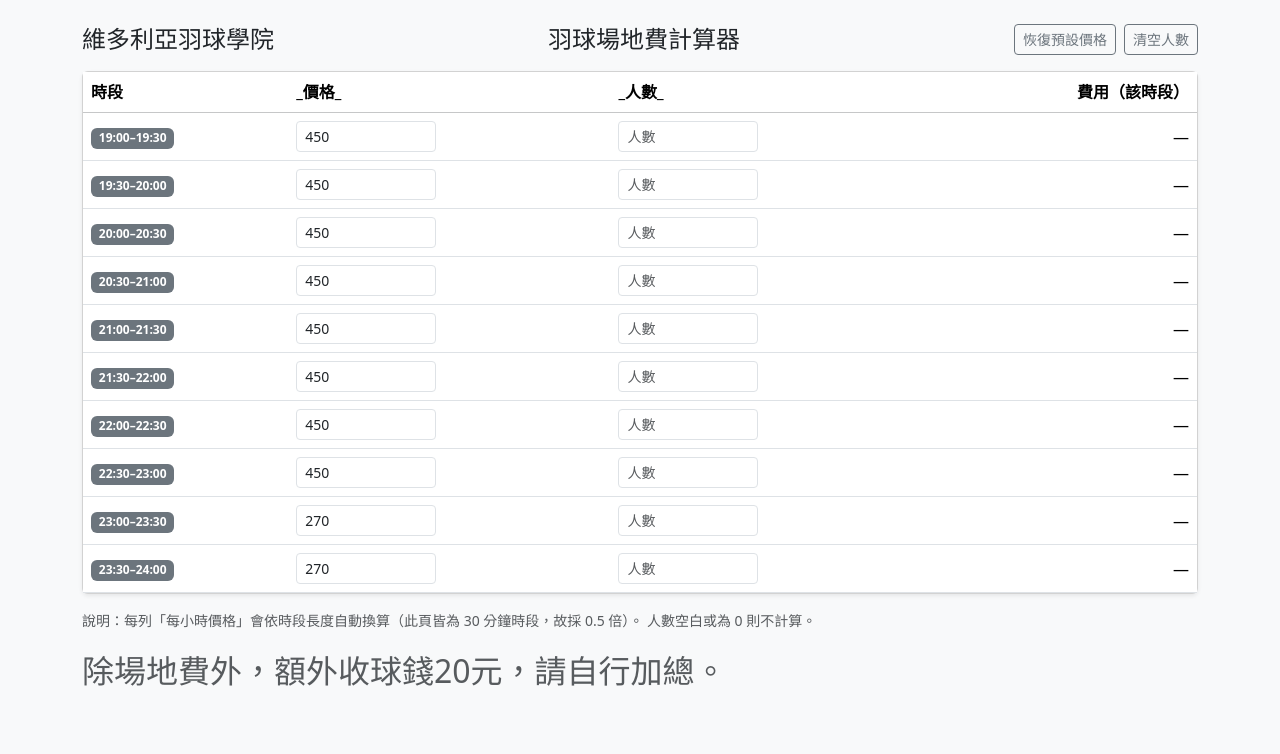
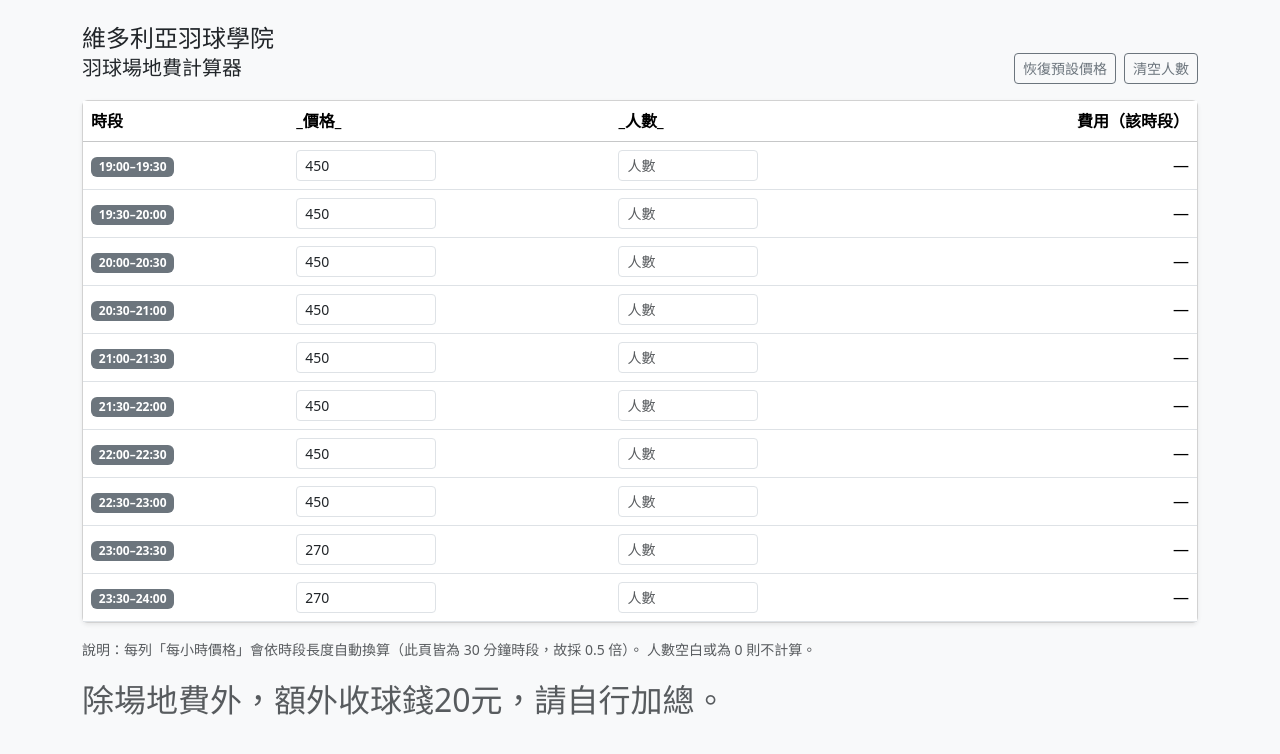
Before and after one commit to tzhengliin/badminton, a plain HTML site: page index.html in a window 1280 px wide. Drawn offline with nearby package versions, Linux system fonts and the light colour scheme.

Commit message:
fix table3

```diff
--- a/index.html
+++ b/index.html
@@ -29,9 +29,9 @@
   </head>
   <body>
     <div class="container py-4">
+      <h1 class="h4 m-0">維多利亞羽球學院</h1>
       <div class="d-flex align-items-center justify-content-between mb-3">
-        <h1 class="h4 m-0">維多利亞羽球學院</h1>
-        <h1 class="h4 m-0">羽球場地費計算器</h1>
+        <h2 class="h5 m-0">羽球場地費計算器</h2>
         <div class="d-flex gap-2">
           <button id="resetPricesBtn" class="btn btn-outline-secondary btn-sm">恢復預設價格</button>
           <button id="clearPeopleBtn" class="btn btn-outline-secondary btn-sm">清空人數</button>
```
